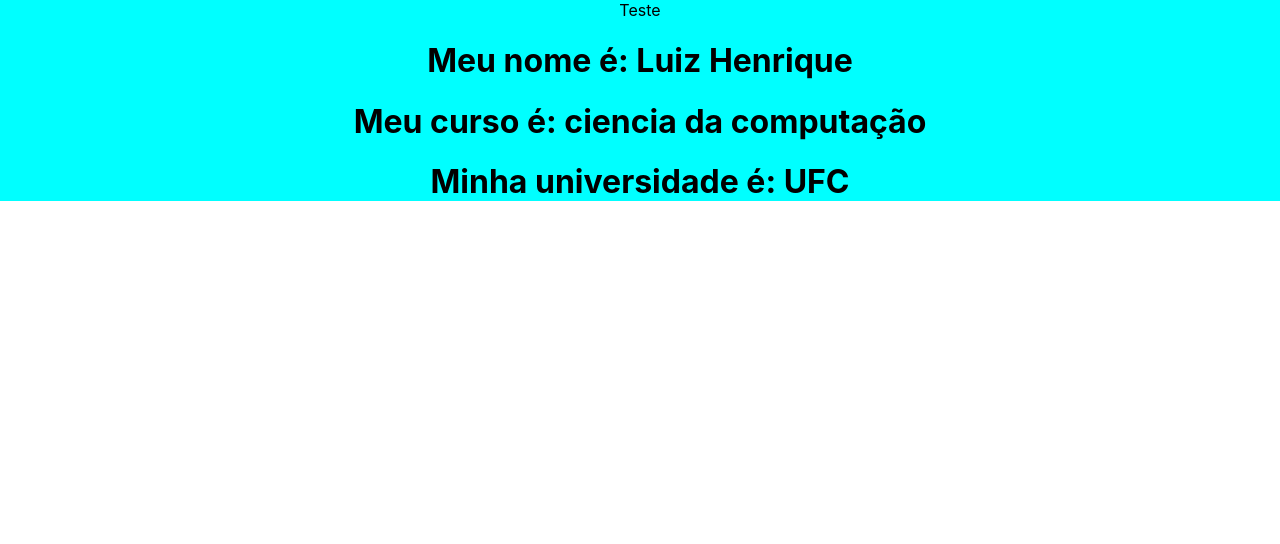
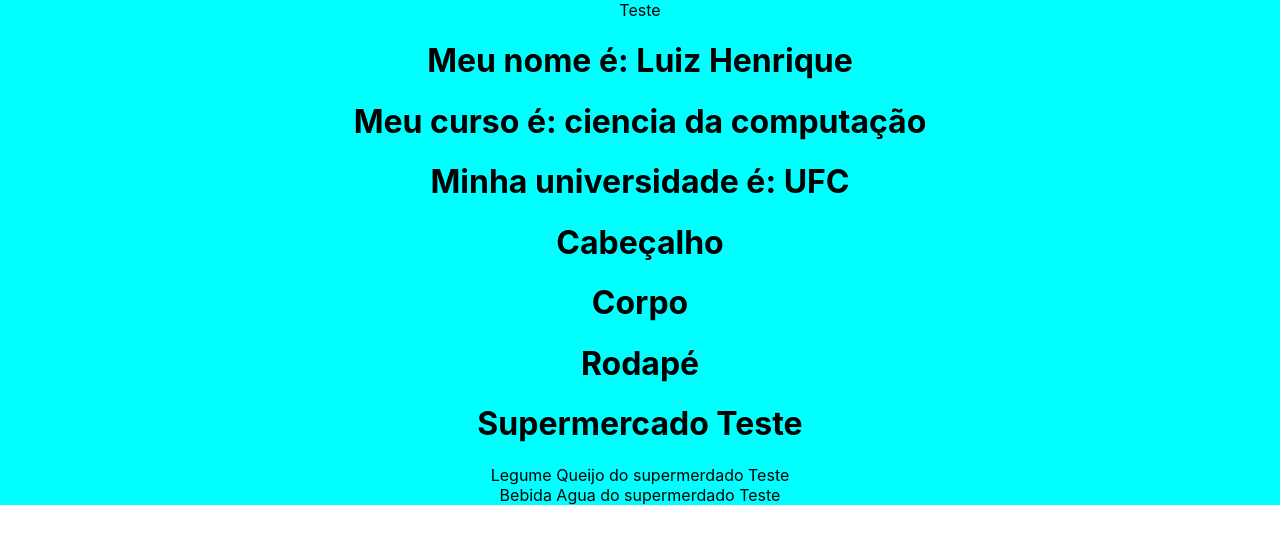
Before and after one commit to Luizrev/Dev-WEB, a React (Create React App) app: page / in a window 1280 px wide. Shown: the top 544 px of the page. Built offline with nearby package versions, Linux system fonts and the light colour scheme.

Commit message:
Continuação dos estudos

```diff
--- a/src/App.js
+++ b/src/App.js
@@ -2,7 +2,9 @@
 import './App.css';
 // import './Components/Atividade00'
 import Mostrarprops from './Components/Atividade00';
-
+//import { Header,Body,Footer } from './Components/03Hierarquia/04Multiplo';
+import * as Site from './Components/03Hierarquia/04Multiplo'
+import {Supermercado,Legume,Bebida} from './Components/05Children'
 function App() {
   return (
     <div className="App">
@@ -11,6 +13,13 @@
         nome = "Luiz Henrique"
         curso = "ciencia da computação"
         universidade = "UFC"/>
+      <Site.Header/>
+      <Site.Body />
+      <Site.Footer />
+      <Supermercado nome = "Teste">
+        <Legume nome="Queijo" />
+        <Bebida nome="Agua" />
+      </Supermercado>
     </div>
   );
 }
--- /dev/null
+++ b/src/Components/03Hierarquia/04Multiplo.jsx
@@ -0,0 +1,25 @@
+const Header = () => {
+    return (
+        <div>
+            <h1>Cabeçalho</h1>
+        </div>
+    )
+}
+
+const Body = () => {
+    return (
+        <div>
+            <h1>Corpo</h1>
+        </div>
+    )
+}
+
+const Footer = () => {
+    return (
+        <div>
+            <h1>Rodapé</h1>
+        </div>
+    )
+}
+
+export {Header,Body,Footer}
--- /dev/null
+++ b/src/Components/05Children.jsx
@@ -0,0 +1,45 @@
+import { Children,cloneElement } from "react"
+
+//v1
+// const Supermercado = ({children,nome}) => {
+//     return (
+//         <div>
+//             <h1>Supermercado {nome}</h1>
+//             {children}
+//         </div>
+//     )
+// }
+//v2
+const Supermercado = (props) => {
+    return (
+        <div>
+            <h1>Supermercado {props.nome}</h1>
+            {
+                Children.map(
+                    props.children,
+                    (filho) => {
+                        return cloneElement(filho,{supermercado:props.nome})
+                    }
+                )
+            }
+        </div>
+    )
+}
+
+const Bebida = ({nome,supermercado}) => {
+    return (
+        <div>
+            Bebida {nome} do supermerdado {supermercado}
+        </div>
+    )
+}
+
+const Legume = ({nome,supermercado}) => {
+    return (
+        <div>
+            Legume {nome} do supermerdado {supermercado}
+        </div>
+    )
+}
+
+export {Supermercado,Bebida,Legume}
```
Also changed, not shown: src/Components/03Hierarquia/FunctionA.jsx (added, +12 -0 lines), src/Components/03Hierarquia/FunctionB.jsx (added, +10 -0 lines), src/Components/Atividade00/03Temperatura.jsx (+30 -0 lines).
